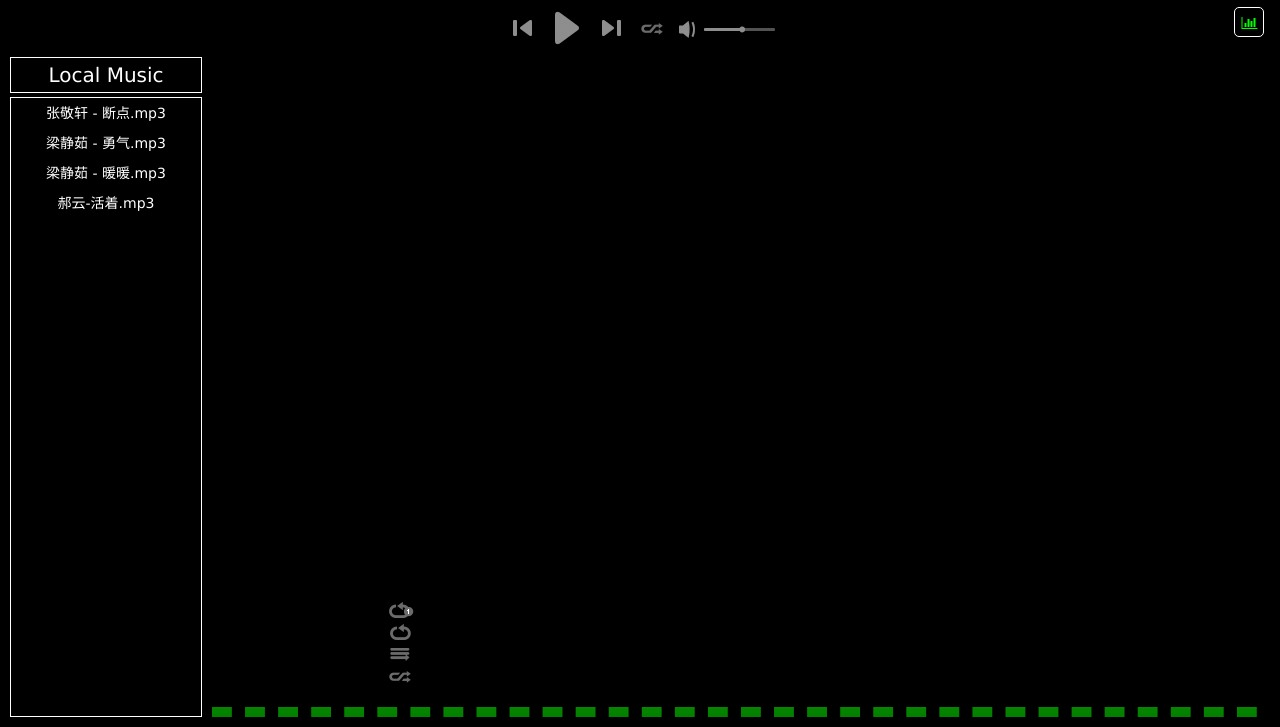
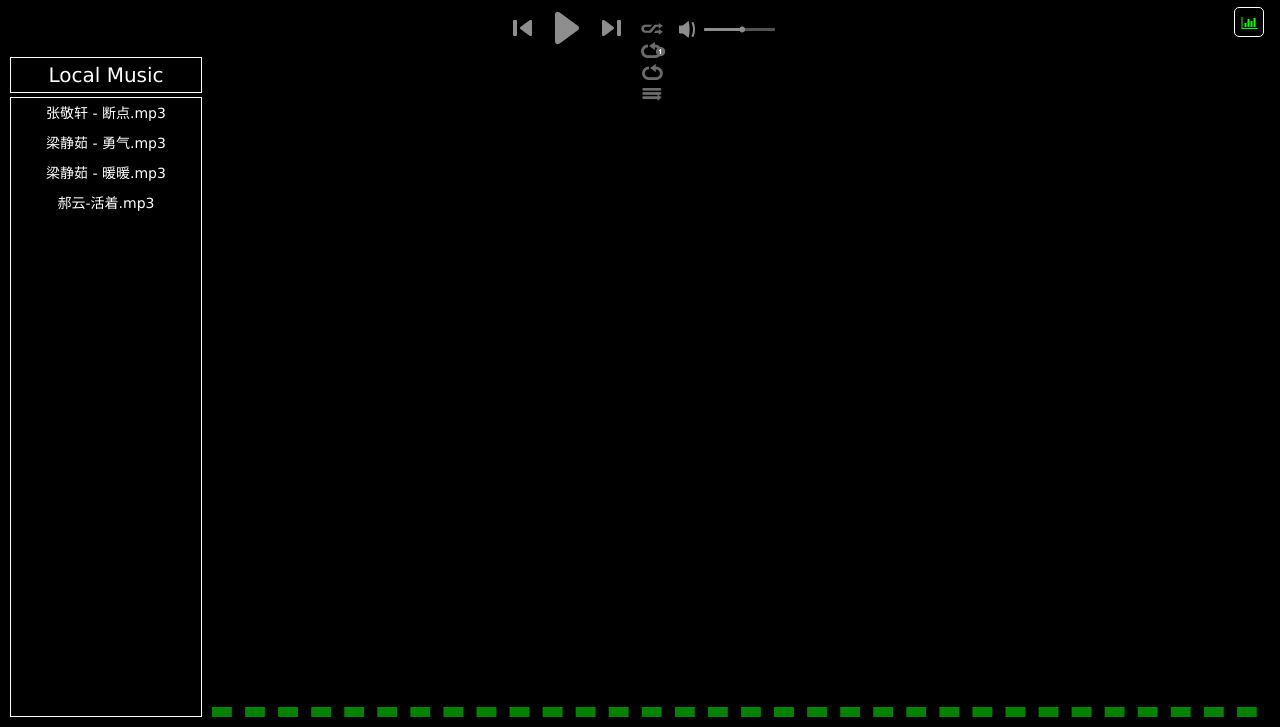
Before and after one commit to Zzyoung/Learning-record, a plain HTML site: page FrontEnd/音乐可视化/views/index.html in a window 1280 px wide. Both pictures are taken after a click on the element 652 px from the left and 101 px from the top of the page. Shown: the part 73-800 px from the top of the page. Drawn offline with Linux system fonts and the light colour scheme.

Commit message:
change playMode sequence

```diff
--- a/FrontEnd/音乐可视化/public/javascripts/index.js
+++ b/FrontEnd/音乐可视化/public/javascripts/index.js
@@ -153,6 +153,8 @@ playModeBtn.onclick = function(){
 	var self = this;
 	var playModeSelect = $("#play_mode_select")[0];
 	playModeSelect.style.display = "block";
+	playModeSelect.style.left = calculateLeft(playModeBtn) +"px";
+	playModeSelect.style.top = calculateTop(playModeBtn) +"px";
 	var playModes = playModeSelect.childNodes;
 	for (var i = 0,len = playModes.length; i < len ; i++) {
 		playModes[i].onclick = function(event){
@@ -175,9 +177,10 @@ function changeModeSequence(title,playModeSelect){
 			break;
 		}
 	};
-	while(selectIndex<3){
-		playModeSelect.insertBefore(playModeSelect.removeChild(playModeSelect.lastChild),playModeSelect.firstChild);
-		selectIndex++;
+	while(selectIndex>0){
+		console.log("index-->"+selectIndex);
+		playModeSelect.appendChild(playModeSelect.firstChild);
+		selectIndex--;
 	}
 }
 
@@ -206,6 +209,14 @@ function calculateLeft(self){
 	}
 	return left;
 }
+function calculateTop(self){
+	var top = self.offsetTop;
+	var parent = self.parentNode;
+	while(parent = parent.offsetParent){
+		top+=parent.offsetTop;
+	}
+	return top;
+}
 
 spanvolumeop.onmousedown = function(event){
 	this.style.backgroundPositionY = -16+"px";
--- a/FrontEnd/音乐可视化/views/index.html
+++ b/FrontEnd/音乐可视化/views/index.html
@@ -30,7 +30,7 @@
 			</p>
 		</div>
 	</div>
-	<ul id="play_mode_select"><li title="单曲循环" class="cycle_single"></li><li title="列表循环" class="cycle"></li><li title="顺序播放" class="ordered"></li><li title="随机播放" class="unordered"></li></ul>
+	<ul id="play_mode_select"><li title="随机播放" class="unordered"></li><li title="单曲循环" class="cycle_single"></li><li title="列表循环" class="cycle"></li><li title="顺序播放" class="ordered"></li></ul>
 	<div id="add"><span>Local Music</span><input id="upload" type="file"></div>
 	<div class="left">
 		<ul id="list">
```
